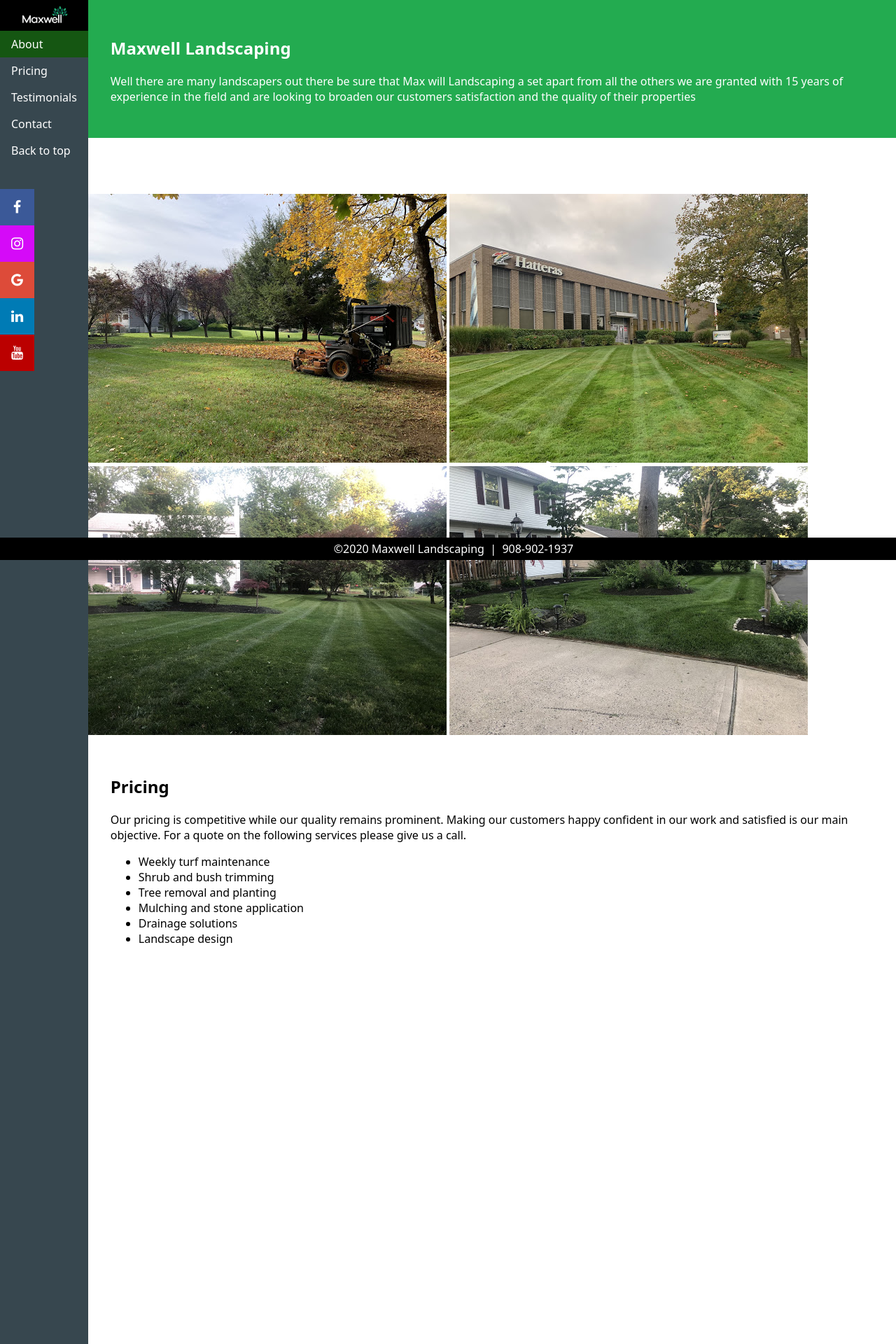
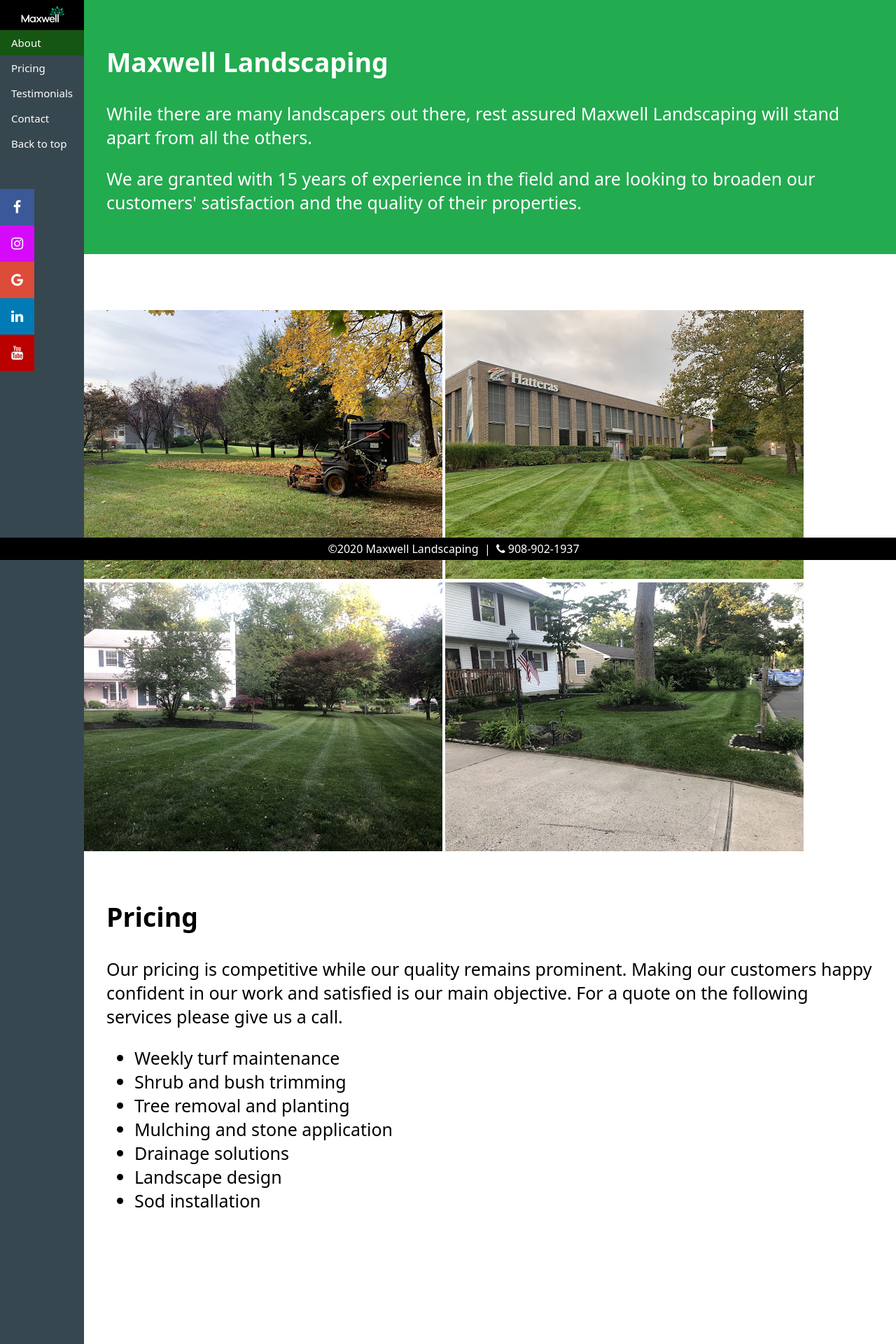
Before and after one commit to alexlo15/landscaping, a PHP site: page / in a window 1280 px wide. Shown: the top 1920 px of the page at 70% size. Run offline with PHP 8.4, Linux system fonts and the light colour scheme.

Commit message:
Add files via upload

```diff
--- a/index.html
+++ b/index.html
@@ -4,7 +4,7 @@
     <meta name="viewport" content="width=device-width, initial-scale=1, shrink-to-fit=no">
     <title>Steve Maxwell Landscaping and Cuts</title>
     <!-- Favicon -->
-    <link rel="icon" href="logo.JPG" type="img/jpg">
+    <link rel="icon" href="images/logo.JPG" type="img/jpg">
     <!-- Fonts -->
     <link rel="stylesheet" href="https://fonts.googleapis.com/css?family=Open+Sans:300,400,600,700">
     <link rel="stylesheet" href="https://cdnjs.cloudflare.com/ajax/libs/font-awesome/4.7.0/css/font-awesome.min.css">
@@ -21,7 +21,7 @@
     <!--Sidebar-->
     <ul>
         <li style="background-color: black">
-            <img src="logo.JPG" alt="..." style="width: 100%; padding-top: 5px; padding-bottom: 5px;">
+            <img src="images/logo.JPG" alt="..." style="width: 100%; padding-top: 5px; padding-bottom: 5px;">
         </li>
         <li><a href="#section-1">About</a></li>
         <li><a href="#section-2">Pricing</a></li>
@@ -32,10 +32,12 @@
 
     <!--Sticky Social-->
     <div class="icon-bar">
-        <a href="https://www.facebook.com/MaxcutsLandscaping" target="_blank" class="facebook"><i class="fa fa-facebook"></i></a>
+        <a href="https://www.facebook.com/MaxcutsLandscaping" target="_blank" class="facebook"><i
+                class="fa fa-facebook"></i></a>
         <a href="https://www.instagram.com/maxwell_landscaping/" class="ig"><i class="fa fa-instagram"></i></a>
         <a href="#" class="google"><i class="fa fa-google"></i></a>
-        <a href="https://www.linkedin.com/in/steven-maxwell-a6185ba8/" class="linkedin"><i class="fa fa-linkedin"></i></a>
+        <a href="https://www.linkedin.com/in/steven-maxwell-a6185ba8/" class="linkedin"><i
+                class="fa fa-linkedin"></i></a>
         <a href="#" class="youtube"><i class="fa fa-youtube"></i></a>
     </div>
 </nav>
@@ -44,15 +46,16 @@
     <!--About-->
     <section id="section-1" style="background-color: #23ab50; color: white">
         <h1>Maxwell Landscaping</h1>
-        <p>Well there are many landscapers out there be sure that Max will Landscaping a set apart from all the others
-            we are granted with 15 years of experience in the field and are looking to broaden our customers
-            satisfaction and the quality of their properties</p>
+        <p>While there are many landscapers out there, rest assured Maxwell Landscaping will stand apart from all the
+            others.</p>
+        <p>We are granted with 15 years of experience in the field and are looking to broaden our customers'
+            satisfaction and the quality of their properties.</p>
     </section>
 
-    <img src="tractor.jpg" alt="">
-    <img src="hatteras.jpg" alt="">
-    <img src="lawn.jpg" alt="">
-    <img src="redshutters.jpg" alt="">
+    <img src="images/tractor.jpg" alt="">
+    <img src="images/hatteras.jpg" alt="">
+    <img src="images/lawn.jpg" alt="">
+    <img src="images/redshutters.jpg" alt="">
 
     <!--Pricing-->
     <section id="section-2">
@@ -66,6 +69,7 @@
             <li>Mulching and stone application</li>
             <li>Drainage solutions</li>
             <li>Landscape design</li>
+            <li>Sod installation</li>
         </ul>
     </section>
 
@@ -80,15 +84,15 @@
     <!--Contact-->
     <section id="section-4">
         <h1>Contact</h1>
-        <p>Phone: 908-902-1937</p>
-        <p>Email: Maxwelllandscape2021@gmail.com</p>
+        <p><i class="fa fa-phone"></i>&nbsp;Phone: 908-902-1937</p>
+        <p><i class="fa fa-messenger"></i>&nbsp;Email: Maxwelllandscape2021@gmail.com</p>
     </section>
 </main>
 
 <!--Footer-->
 <footer>
     <div style="position: absolute; display: inline-block;  top: 50%;  left: 50%;  transform: translate(-50%, -50%); text-wrap: none;">
-        &copy;2020 Maxwell Landscaping &nbsp;|&nbsp; 908-902-1937
+        &copy;2020 Maxwell Landscaping &nbsp;|&nbsp; <i class="fa fa-phone"></i>&nbsp;908-902-1937
     </div>
 </footer>
 
--- a/style.css
+++ b/style.css
@@ -6,7 +6,6 @@ body {
     display: grid;
     grid-template-columns: min-content 1fr;
     font-family: system-ui, sans-serif;
-
     /* this breaks position sticky in Firefox */
     /* overflow-x: hidden; */
 }
@@ -40,6 +39,7 @@ nav ul li a {
     padding: 0.5rem 1rem;
     color: white;
     text-decoration: none;
+    font-size: 15px;
 }
 nav ul li a:hover {
     background-color: #30a02d;
@@ -54,8 +54,10 @@ main {
 section:first-child {
     padding: 2rem;
     margin: 0 0 5rem 0;
+    font-size: 25px;
 }
 section:not(:first-child) {
+    font-size: 25px;
     padding: 2rem;
     margin: 0 0 45rem 0;
 }
```
